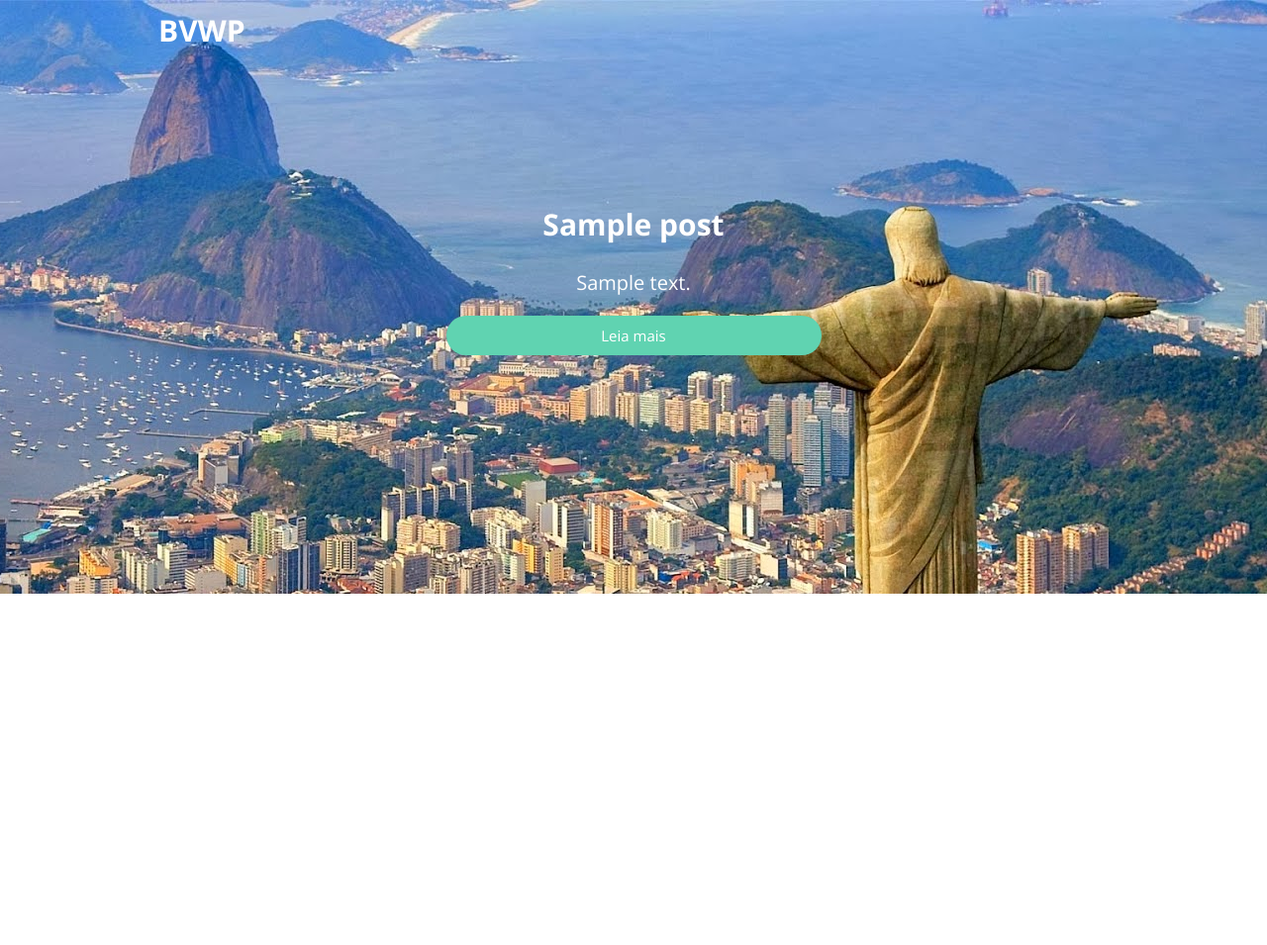
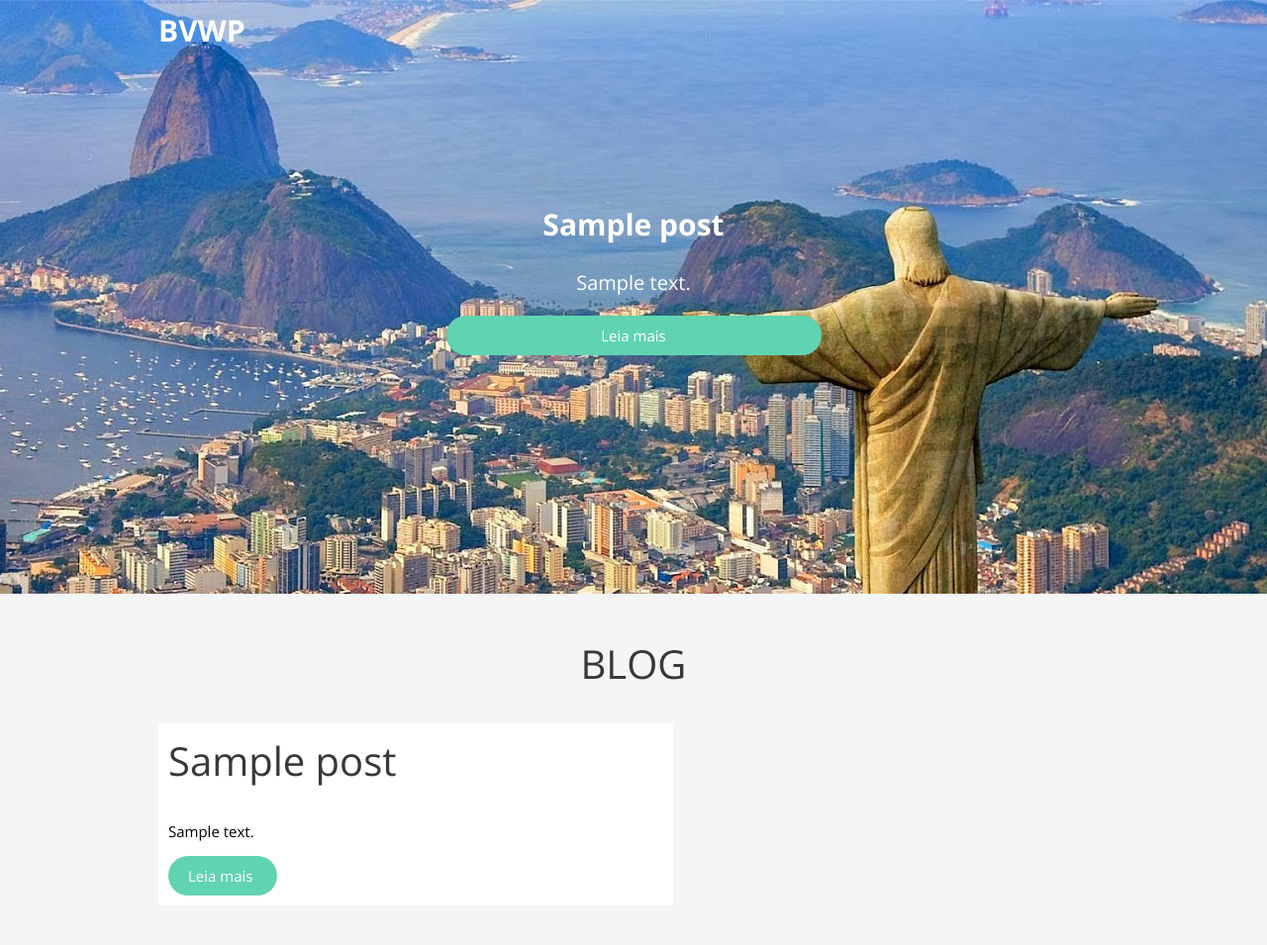
Before and after one commit to brunovitalino/WPTema1_-_Brasil, a WordPress theme: template bvbrasil/index.php in a window 1280 px wide. Shown: the whole page at 99% size. Before the commit the page ends 600 px from the top, so only its background shows below. Run offline with PHP 8.4 and a stand-in for WordPress, Linux system fonts and the light colour scheme; the site name, menu and one post (Sample post) are stand-ins, and other content is empty.

Commit message:
Implementado a área de posts em blog.
Signed-off-by: Bruno <Bruno@BrunoNB.localdomain>

```diff
--- /dev/null
+++ b/bvbrasil/functions.php
@@ -0,0 +1,5 @@
+<?php
+
+//Habilitando imagens destacadas
+add_theme_support('post-thumbnails');
+//add_image_size('thumb-custom', 200, 200, true);
--- a/bvbrasil/index.php
+++ b/bvbrasil/index.php
@@ -1,4 +1,41 @@
 <?php get_header(); ?>
 
+<div class="blog">
+	<div class="wrap">
+		<h2>BLOG</h2>
+
+		<div class="box-listar-posts">
+
+			<?php
+				$args = array('post_type' => 'post', 'show_posts' => 2);
+				$my_posts = get_posts( $args );
+			?>
+			<?php
+				$cont = 1;
+				if( $my_posts ) :
+					foreach ($my_posts as $post) :
+						setup_postdata( $post );
+			?>
+						<div class="listar-posts <?php if ( ($cont % 2) == 0 ) echo "segundo-post" ?>">
+
+							<!-- <img src="<?php bloginfo('template_directory'); ?>/assets/images/img-posts.jpg"> -->
+							<?php the_post_thumbnail() ?>
+
+							<div class="box-content-post">
+								<h2><?php the_title(); ?></h2>
+								<p><?php the_excerpt(); ?></p>
+								<a class="custom-botao" href="<?php the_permalink(); ?>">Leia mais</a>
+							</div>
+
+						</div>
+			<?php
+					$cont++;
+					endforeach;
+				endif;
+			?>
+
+		</div>
+	</div>
+</div>
 
 <?php get_footer(); ?>
--- a/bvbrasil/style.css
+++ b/bvbrasil/style.css
@@ -8,6 +8,7 @@ Version: 1.0
 */
 
 body{
+	background-color: #f5f5f5;
 	padding: 0;
 	margin: 0;
 	font-size: 15px;
@@ -59,3 +60,45 @@ body{
 	margin: 0 auto;
 	width: 960px;
 }
+
+/*BLOG*/
+.blog{
+	padding: 10px 0;
+}
+.blog h2{
+	text-align: center;
+	font-weight: normal;
+	font-size: 40px;
+	color: #383838;
+}
+.listar-posts{
+	background-color: #fff;
+	float: left;
+	margin-bottom: 40px;
+}
+.listar-posts img{
+	width: 400px;
+	float: left;
+	margin-right: 10px;
+}
+.segundo-post img{
+	float: right;
+	margin-right: 0;
+	margin-left: 10px;
+}
+.segundo-post .box-content-post{
+	float: left;
+}
+.box-content-post{
+	float: right;
+	width: 500px;
+	padding: 10px;
+}
+.box-content-post h2{
+	text-align: left;
+	margin-top: 0;
+}
+.box-content-post a{
+	display: inline-block;
+	width: 70px;
+}
```
Also changed, not shown: bvbrasil/assets/images/img-posts2.jpg (renamed from bvbrasil/assets/images/1img-posts.jpg), bvbrasil/screenshot.png.
